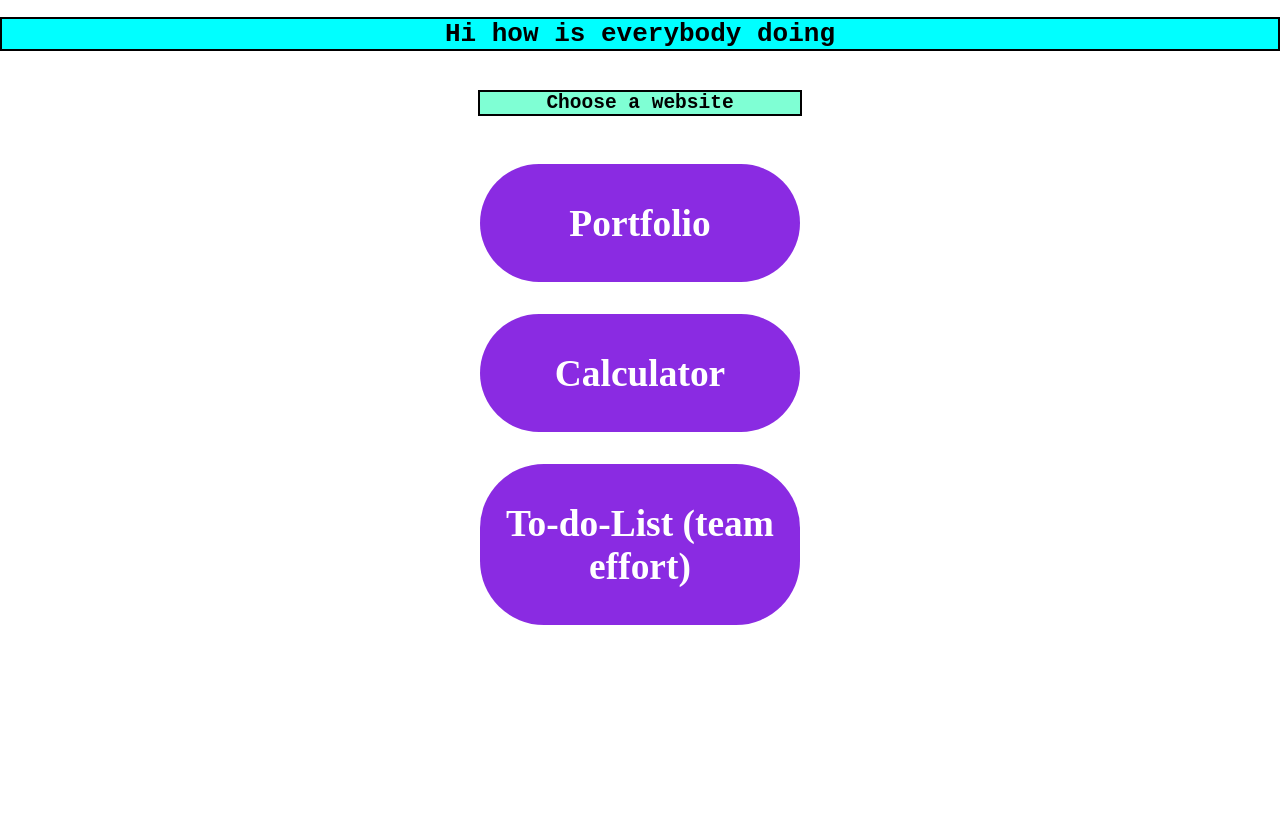
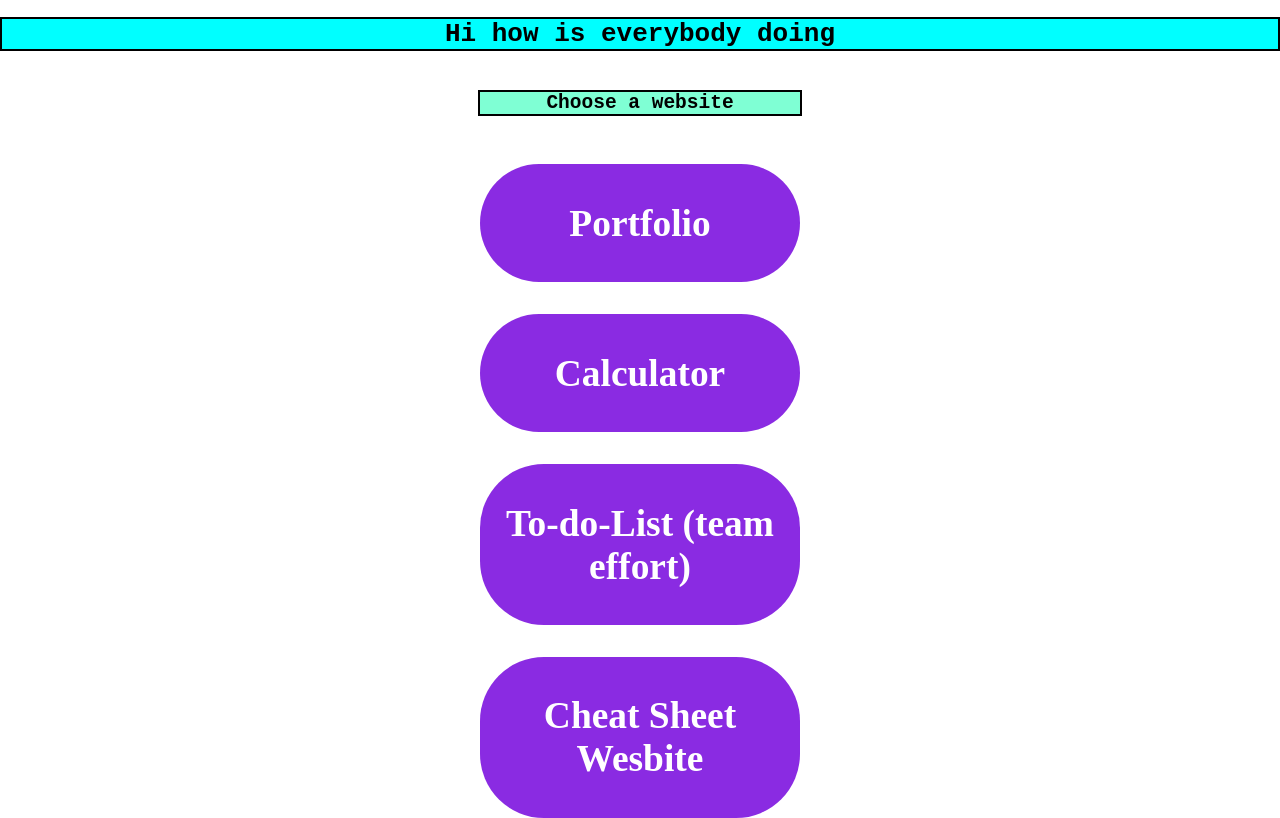
Before and after one commit to JerinAbraham2/jerinabraham2.github.io, a plain HTML site: page index.html in a window 1280 px wide. Drawn offline with Linux system fonts and the light colour scheme.

Commit message:
added cheatsheet website

```diff
--- a/index.html
+++ b/index.html
@@ -16,6 +16,7 @@
       <a class="websites" href="https://jpw.vercel.app/" target="_blank"><h3>Portfolio</h3></a>
       <a class="websites" href="/calculator" target="_blank"><h3>Calculator</h3></a>
       <a class="websites" href="/to-do-list" target="_blank"><h3>To-do-List (team effort)</h3></a>
+      <a class="websites" href="/cheat-sheets" target="_blank"><h3>Cheat Sheet Wesbite</h3></a>
     </main>
   </body>
 </html>
```
